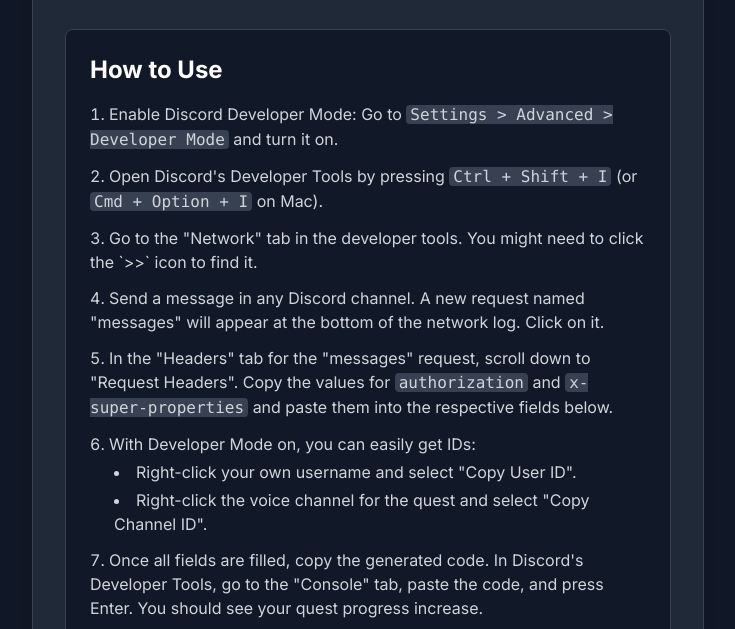
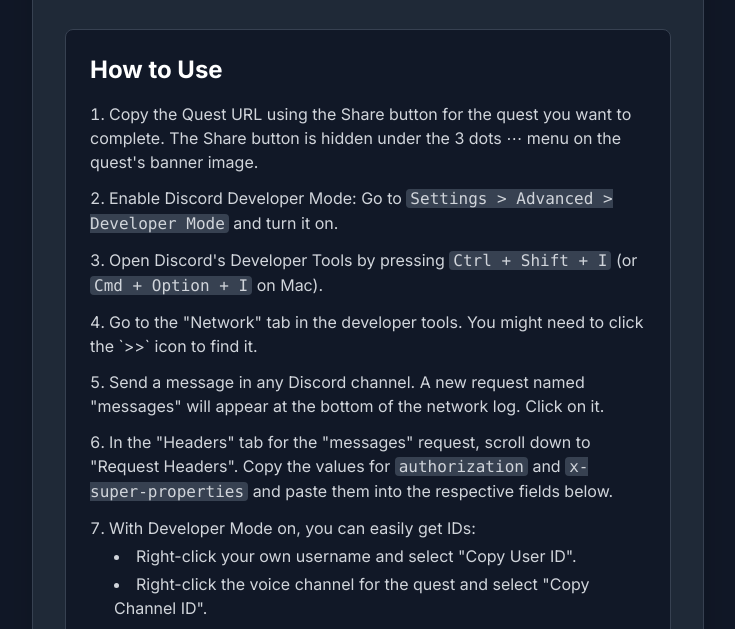
Before and after one commit to zura3395/discordquests, a plain HTML site: page index.html in a window 1280 px wide. Shown: the part 120-749 px from the top of the page, without its empty margins (272-1007 px from the left). Drawn offline with nearby package versions, Linux system fonts and the light colour scheme.

Commit message:
add quest URL instructions

```diff
--- a/index.html
+++ b/index.html
@@ -49,6 +49,7 @@
         <div class="mb-8 p-6 bg-gray-900 rounded-lg border border-gray-700 text-gray-300">
             <h2 class="text-2xl font-bold text-white mb-4">How to Use</h2>
             <ol class="list-decimal list-inside space-y-3">
+                <li>Copy the Quest URL using the Share button for the quest you want to complete. The Share button is hidden under the 3 dots ⋯ menu on the quest's banner image.</li>
                 <li>Enable Discord Developer Mode: Go to <code class="bg-gray-700 px-1 rounded">Settings > Advanced > Developer Mode</code> and turn it on.</li>
                 <li>Open Discord's Developer Tools by pressing <code class="bg-gray-700 px-1 rounded">Ctrl + Shift + I</code> (or <code class="bg-gray-700 px-1 rounded">Cmd + Option + I</code> on Mac).</li>
                 <li>Go to the "Network" tab in the developer tools. You might need to click the `>>` icon to find it.</li>
```
